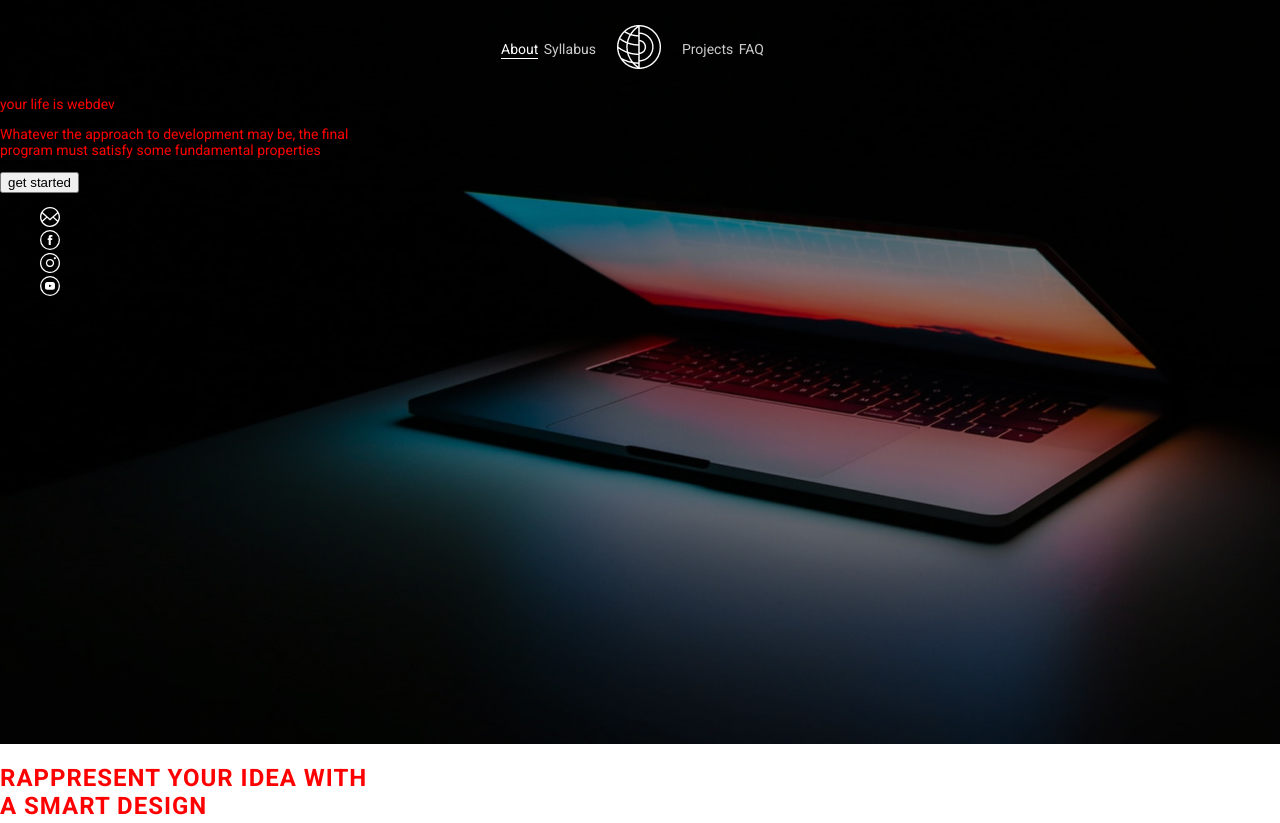
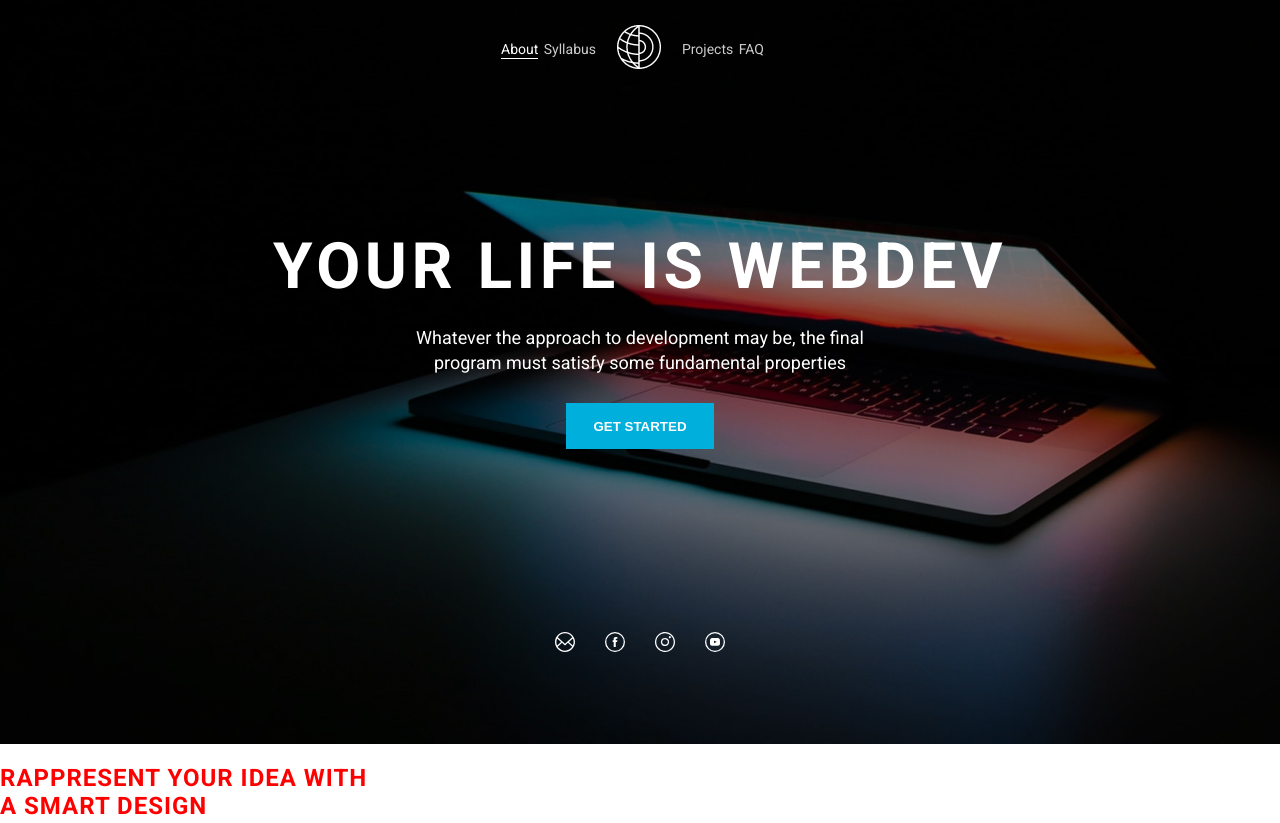
Before and after one commit to VictorCode13/webdev, a plain HTML site: page index.html in a window 1280 px wide. Shown: the top 823 px of the page. Drawn offline with Linux system fonts and the light colour scheme.

Commit message:
feat: add css for all header

```diff
--- a/style.css
+++ b/style.css
@@ -79,7 +79,7 @@ background-color:  white;
 
 .header_nav a:hover {
     opacity: 0.7;
-    transition: 0.2s all;
+    transition: .2s;
 }
 
 .header_nav li {
@@ -93,3 +93,56 @@ background-color:  white;
 a {
     text-decoration: none;
 }
+
+/* header_addition*/
+
+.header_addition {
+    text-align: center;
+    color: white;
+    margin-top: 133px;
+}
+
+.slogan {
+    font-size: 64px;
+    font-weight: bold;
+    text-transform: uppercase;
+    letter-spacing: 4.5px;
+}
+
+.header_addition p {
+    font-size: 18px;
+    margin-top: 21px;
+    line-height: 140%;
+}
+
+.header_addition button {
+    color: white;
+    font-weight: bold;
+    text-transform: uppercase;
+    width: 148px;
+    height: 46px;
+    margin-top: 10px;
+    background-color: #00afdb;
+    border: none;
+}
+
+.header_addition button:hover {
+    background-color: #009cc2;
+    transition: .2;
+}
+
+.socials {
+    display: flex;
+    justify-content: center;
+    margin: 183px auto 0;
+    padding: 0;
+}
+
+.socials li {
+    margin: 0 15px;
+}
+
+.socials a:hover {
+    opacity: .7;
+    transition: .2s;
+}
```
